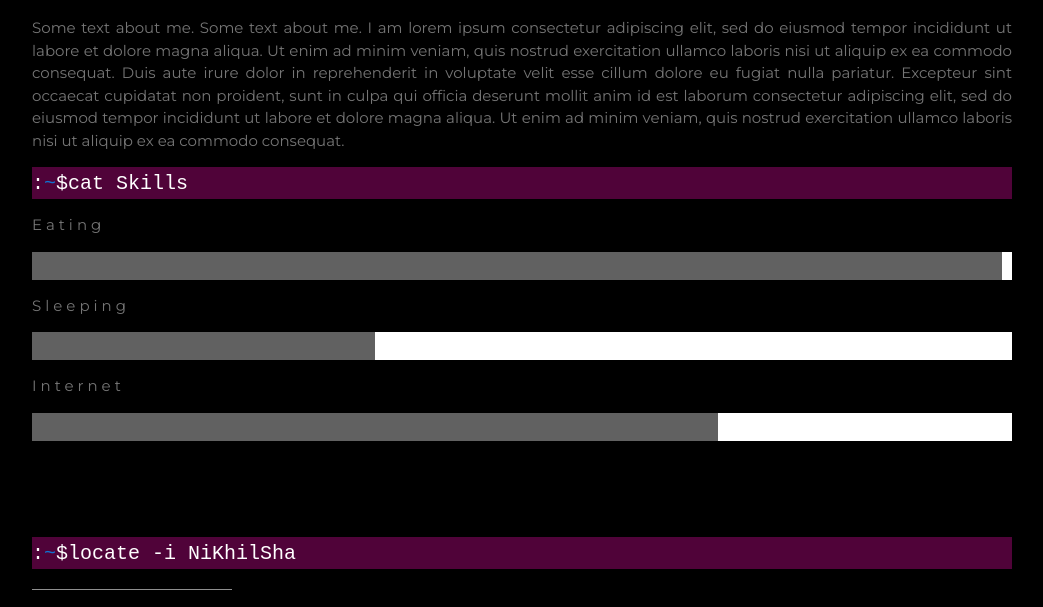
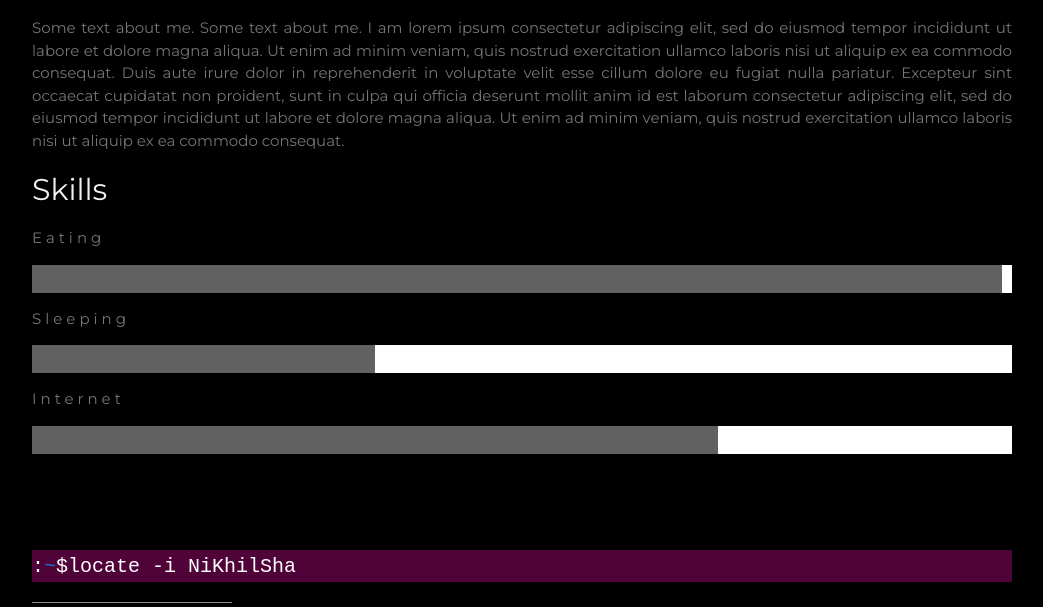
Before and after one commit to nks900/site, a plain HTML site: page index.html in a window 1280 px wide. Shown: the part 2020-2627 px from the top of the page, without its empty margins (178-1221 px from the left). Drawn offline with Linux system fonts and the light colour scheme.

Commit message:
removed snippet for skills section

```diff
--- a/index.html
+++ b/index.html
@@ -76,7 +76,8 @@ body, h1,h2,h3,h4,h5,h6 {font-family: "Montserrat", sans-serif}
       ex ea commodo consequat. Duis aute irure dolor in reprehenderit in voluptate velit esse cillum dolore eu fugiat nulla pariatur. Excepteur sint occaecat cupidatat non proident, sunt in culpa qui officia deserunt mollit anim id est laborum consectetur
       adipiscing elit, sed do eiusmod tempor incididunt ut labore et dolore magna aliqua. Ut enim ad minim veniam, quis nostrud exercitation ullamco laboris nisi ut aliquip ex ea commodo consequat.
     </p>
-    <h4 class="snippet"><code>:<span style="color:#1173cf">~</span>$cat Skills</code></h4>
+    <!-- <h4 class="snippet"><code>:<span style="color:#1173cf">~</span>$cat Skills</code></h4> -->
+    <h2 class="w3-text-light-grey">Skills</h2>
     <p class="w3-wide">Eating</p>
     <div class="w3-white">
       <div class="w3-dark-grey" style="height:28px;width:99%"></div>
```
